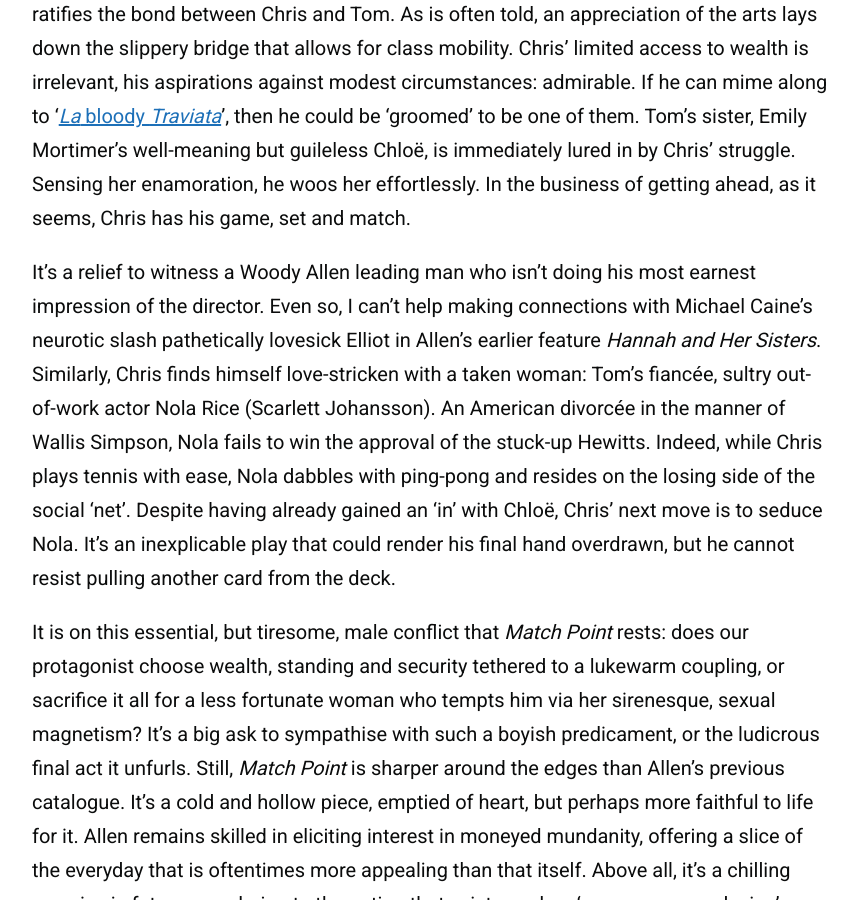
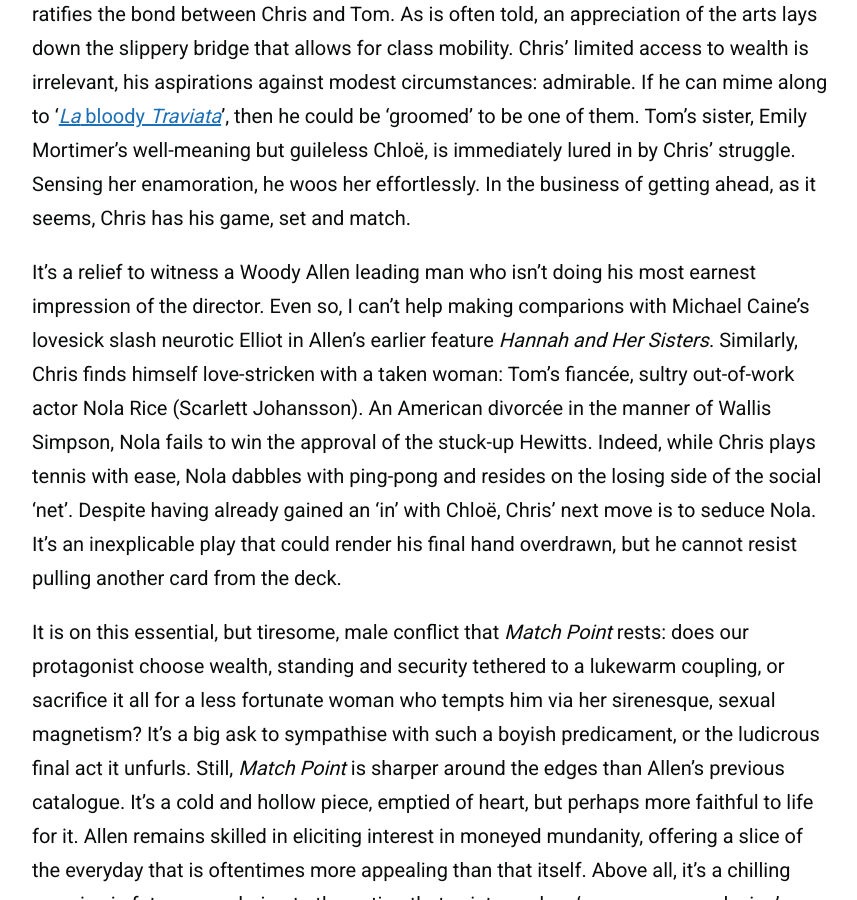
Before and after one commit to zoeurl/zoedowney.github.io, a Jekyll site: the page built from _posts/2024-2-22-match-point.md, in a window 1280 px wide and 900 px high, scrolled down 2199 px. Shown: the whole window, without its empty margins (208-1065 px from the left). Built offline with Jekyll 4.4.1, drawn with Linux system fonts in a browser that asks for light colours.

Commit message:
Update 2024-2-22-match-point.md

```diff
--- a/_posts/2024-2-22-match-point.md
+++ b/_posts/2024-2-22-match-point.md
@@ -19,7 +19,7 @@
 
 Like Ripley, Chris does some studying. He brushes up on (_The Cambridge Companion to_) Dostoevsky—notably _Crime and Punishment_—throwing out literary morsels to reel in future parents-in-law played by Brian Cox and Penelope Wilton. Rather than [jazz](https://www.youtube.com/watch?v=mT-fOr29OfA&t=1s&ab_channel=TomasvdB), it’s opera that ratifies the bond between Chris and Tom. As is often told, an appreciation of the arts lays down the slippery bridge that allows for class mobility. Chris’ limited access to wealth is irrelevant, his aspirations against modest circumstances: admirable. If he can mime along to ‘[_La_ bloody _Traviata_](https://en.wikipedia.org/wiki/La_traviata)’, then he could be ‘groomed’ to be one of them. Tom’s sister, Emily Mortimer’s well-meaning but guileless Chloë, is immediately lured in by Chris’ struggle. Sensing her enamoration, he woos her effortlessly. In the business of getting ahead, as it seems, Chris has his game, set and match.
 
-It’s a relief to witness a Woody Allen leading man who isn’t doing his most earnest impression of the director. Even so, I can't help making connections with Michael Caine’s neurotic slash pathetically lovesick Elliot in Allen’s earlier feature _Hannah and Her Sisters_. Similarly, Chris finds himself love-stricken with a taken woman: Tom’s fiancée, sultry out-of-work actor Nola Rice (Scarlett Johansson). An American divorcée in the manner of Wallis Simpson, Nola fails to win the approval of the stuck-up Hewitts. Indeed, while Chris plays tennis with ease, Nola dabbles with ping-pong and resides on the losing side of the social ‘net’. Despite having already gained an ‘in’ with Chloë, Chris’ next move is to seduce Nola. It’s an inexplicable play that could render his final hand overdrawn, but he cannot resist pulling another card from the deck.
+It’s a relief to witness a Woody Allen leading man who isn’t doing his most earnest impression of the director. Even so, I can't help making comparions with Michael Caine’s lovesick slash neurotic Elliot in Allen’s earlier feature _Hannah and Her Sisters_. Similarly, Chris finds himself love-stricken with a taken woman: Tom’s fiancée, sultry out-of-work actor Nola Rice (Scarlett Johansson). An American divorcée in the manner of Wallis Simpson, Nola fails to win the approval of the stuck-up Hewitts. Indeed, while Chris plays tennis with ease, Nola dabbles with ping-pong and resides on the losing side of the social ‘net’. Despite having already gained an ‘in’ with Chloë, Chris’ next move is to seduce Nola. It’s an inexplicable play that could render his final hand overdrawn, but he cannot resist pulling another card from the deck.
 
 It is on this essential, but tiresome, male conflict that _Match Point_ rests: does our protagonist choose wealth, standing and security tethered to a lukewarm coupling, or sacrifice it all for a less fortunate woman who tempts him via her sirenesque, sexual magnetism? It's a big ask to sympathise with such a boyish predicament, or the ludicrous final act it unfurls. Still, _Match Point_ is sharper around the edges than Allen’s previous catalogue. It’s a cold and hollow piece, emptied of heart, but perhaps more faithful to life for it. Allen remains skilled in eliciting interest in moneyed mundanity, offering a slice of the everyday that is oftentimes more appealing than that itself. Above all, it’s a chilling exercise in fate, surrendering to the notion that existence has ‘no purpose, no design’—an honest thesis carelessly misapplied to enable the chaos of its main character’s selfish dealings and conveniently sideline his [culpability](https://www.theguardian.com/film/2023/sep/08/woody-allen-venice-applause-metoo) for them.
 
```
